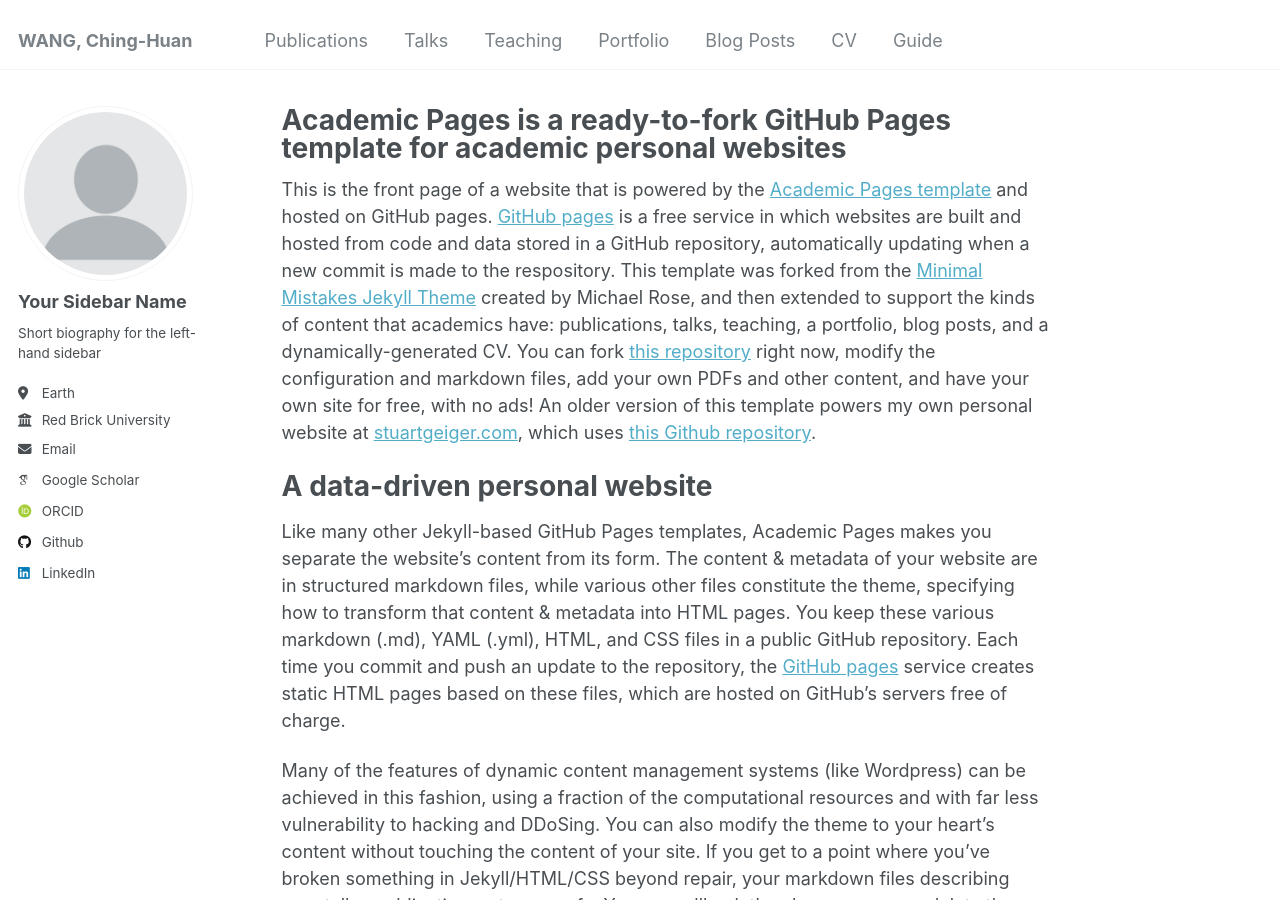
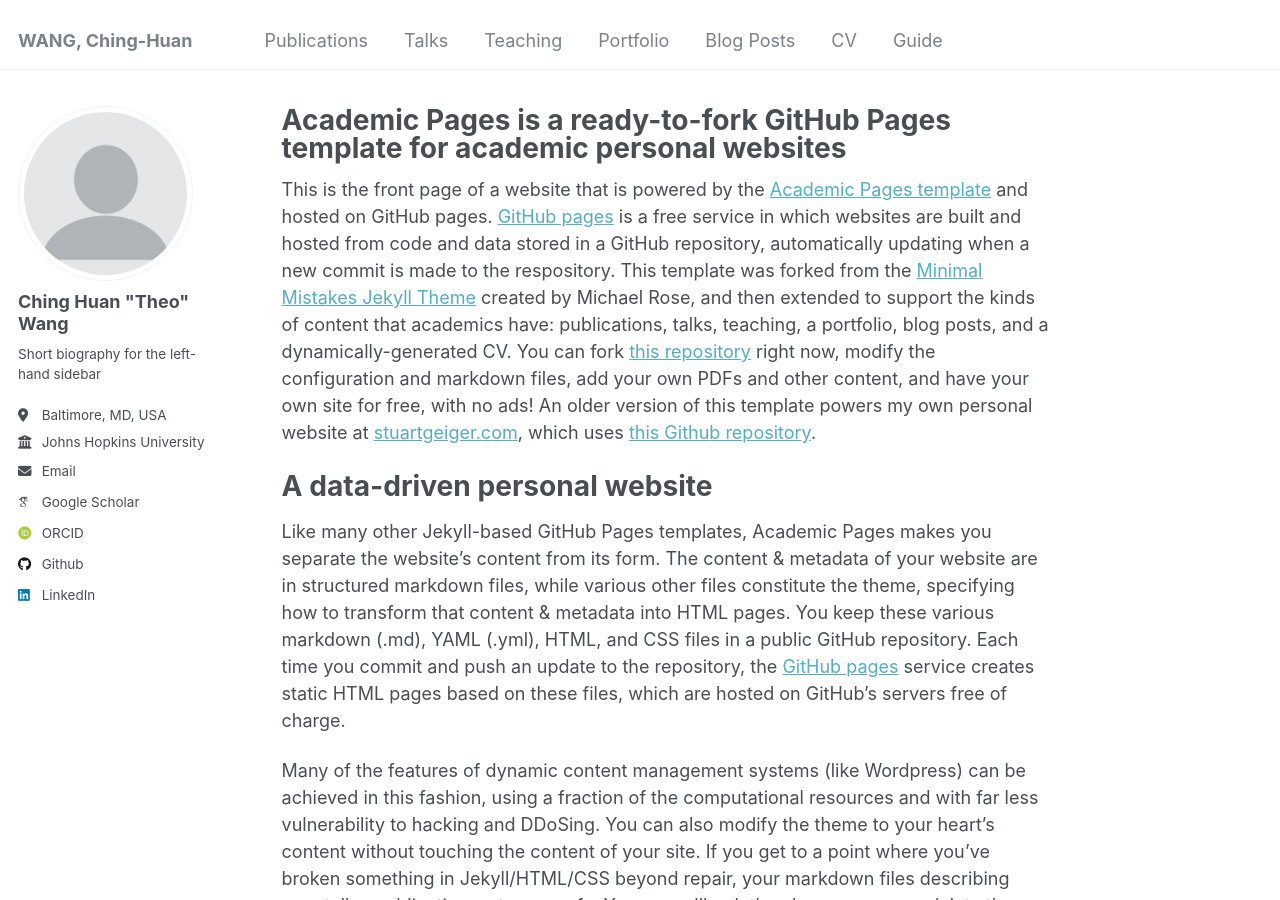
Before and after one commit to stvrt/stvrt.github.io, a Jekyll site: the page built from _pages/about.md, in a window 1280 px wide and 900 px high. Built offline with Jekyll 4.4.1, drawn with Linux system fonts in a browser that asks for light colours; some web fonts are replaced.

Commit message:
Update _config.yml
新增side bar name

```diff
--- a/_config.yml
+++ b/_config.yml
@@ -22,11 +22,11 @@ repository               : "stvrts/stvrt.github.io"
 author:
   # Biographic information
   avatar           : "profile.png"
-  name             : "Your Sidebar Name"
+  name             : 'Ching Huan "Theo" Wang'
   pronouns         : # example: "she/her"
   bio              : "Short biography for the left-hand sidebar"
-  location         : "Earth"
-  employer         : "Red Brick University"
+  location         : "Baltimore, MD, USA"
+  employer         : "Johns Hopkins University"
   uri              : # URL
   email            : "none@example.org"
 
```
